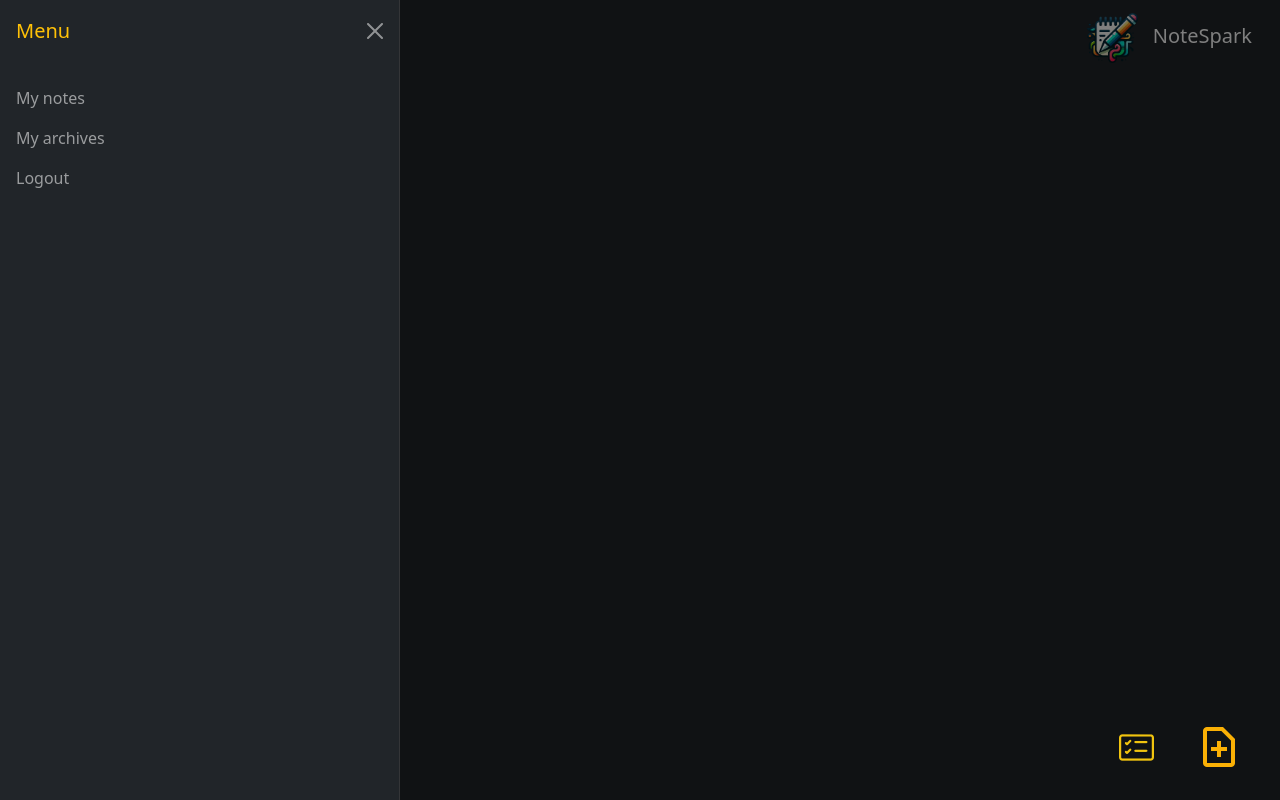
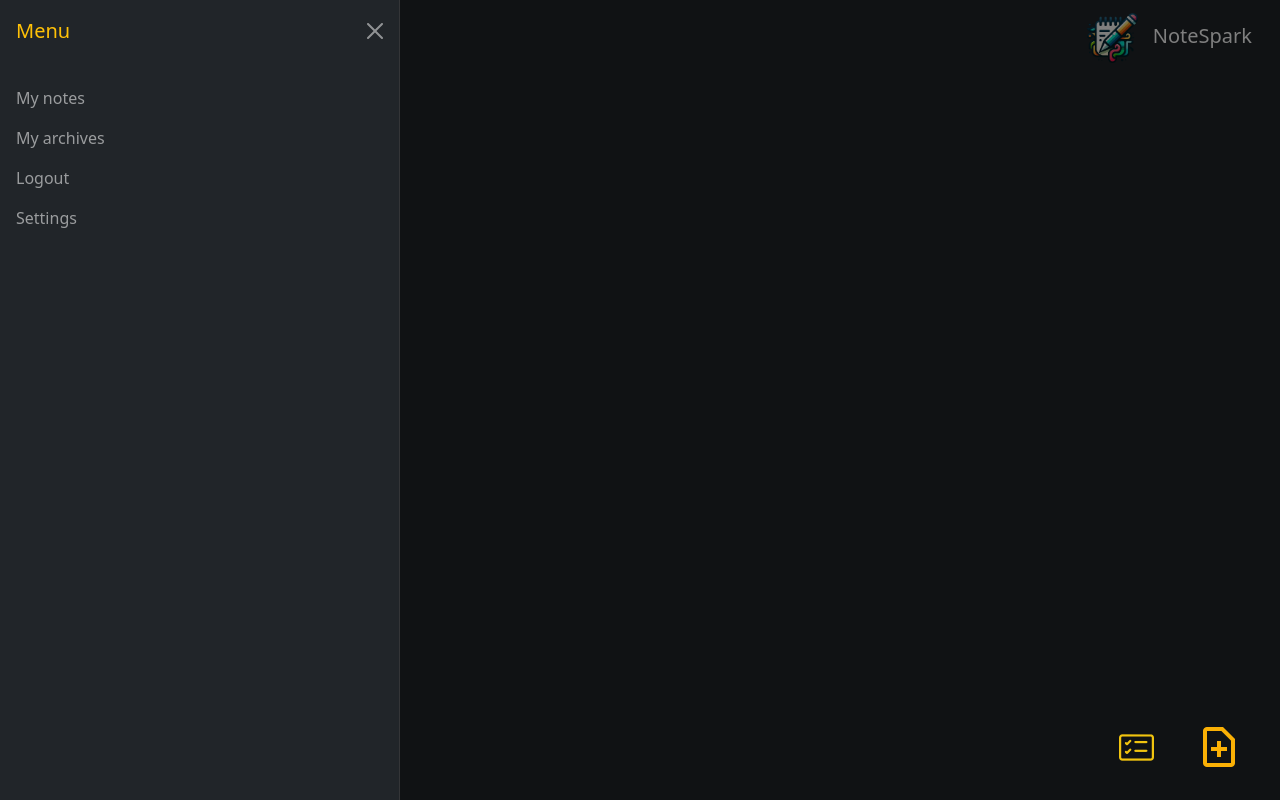
Before and after one commit to Nounes7580/Note-manager, a PHP site: page /prwb_2324_c08/view/view_notes.php in a window 1280 px wide, after a click that opens the changed part. Run offline with PHP 8.4, Linux system fonts and the light colour scheme; data that the repository does not hold is empty; some libraries are stand-ins or nearby versions.

Commit message:
feat(view_settings): affichage du setting dans dev

```diff
--- a/view/navbar.php
+++ b/view/navbar.php
@@ -31,6 +31,9 @@
 
                         <?php endforeach; ?>
                     </li>
+                    <li class="nav-item">
+                        <a class="nav-link" href="<?php echo $web_root; ?>Main/settings">Settings</a>
+                    </li>
                     <!-- Add more menu items here as needed -->
                 </ul>
                 <!-- Optional: Add a search form or other elements here -->
```
